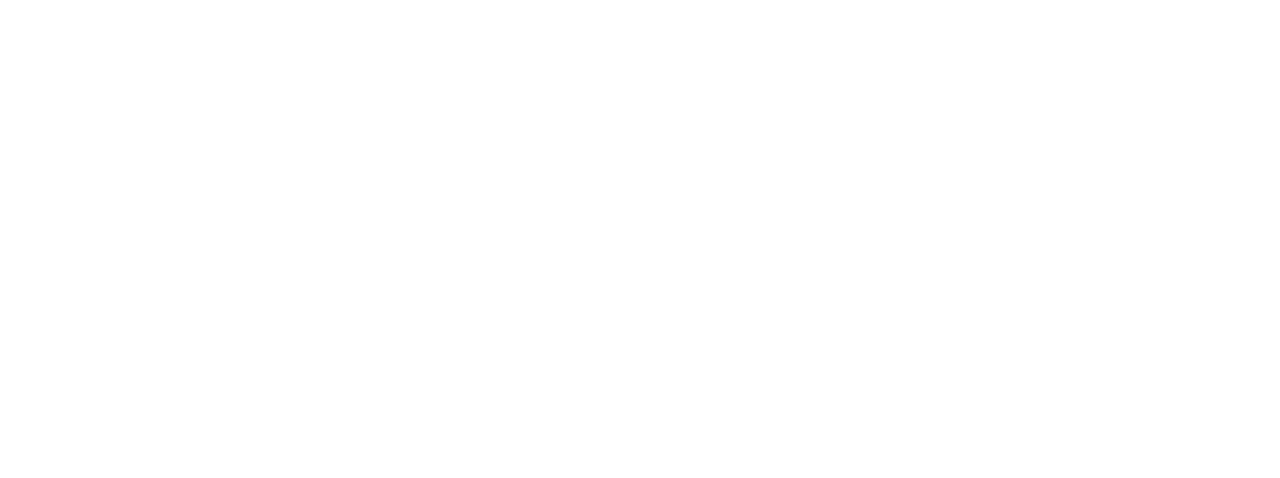
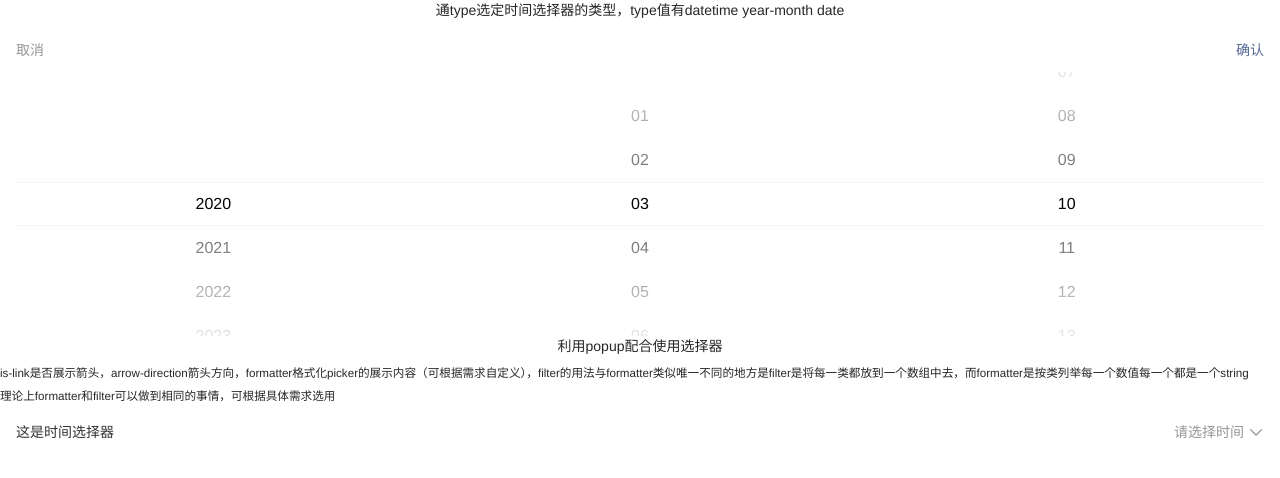
Before and after one commit to yonggeCode/vant-study, a Vue app: page /DatetimePicker in a window 1280 px wide. Shown: the top 478 px of the page. Built offline with nearby package versions, Linux system fonts and the light colour scheme.

Commit message:
DatetimePicker

```diff
--- a/src/router/index.js
+++ b/src/router/index.js
@@ -61,6 +61,16 @@
     component: () => import('../views/Checkbox')
   },
   {
+    path: '/DatetimePicker',
+    name: 'DatetimePicker',
+    component: () => import('../views/DatetimePicker')
+  },
+  {
+    path: '/Field',
+    name: 'Field',
+    component: () => import('../views/Field')
+  },
+  {
     path: '/Test',
     name: 'Test',
     component: () => import('../views/Test')
--- /dev/null
+++ b/src/views/DatetimePicker.vue
@@ -0,0 +1,117 @@
+<template>
+  <div class="container">
+    <div class="block">
+      <h4>通type选定时间选择器的类型，type值有datetime year-month date</h4>
+      <van-datetime-picker
+        v-model="currentDate"
+        type="date"
+        :min-date="minDate"
+        :max-date="maxDate"
+      />
+    </div>
+
+    <div class="block">
+      <h4>利用popup配合使用选择器</h4>
+      <h5>is-link是否展示箭头，arrow-direction箭头方向，formatter格式化picker的展示内容（可根据需求自定义），filter的用法与formatter类似唯一不同的地方是filter是将每一类都放到一个数组中去，而formatter是按类列举每一个数值每一个都是一个string</h5>
+      <h5>理论上formatter和filter可以做到相同的事情，可根据具体需求选用</h5>
+      <van-cell
+        title="这是时间选择器"
+        is-link
+        arrow-direction="down"
+        :value="timeValue"
+        @click="show = true"
+      />
+      <van-popup v-model="show" position="bottom">
+        <van-datetime-picker
+          v-model="currentDate"
+          type="datetime"
+          :min-date="minDate"
+          :max-date="maxDate"
+          :formatter="formatter"
+          :filter="filter"
+          @cancel="show = false"
+          @confirm="confirmPicker"
+					@change="onChange"
+        />
+      </van-popup>
+    </div>
+  </div>
+</template>
+
+<script>
+import Vue from "vue";
+import { DatetimePicker, Popup, Cell } from "vant";
+Vue.use(DatetimePicker);
+Vue.use(Popup);
+Vue.use(Cell);
+
+export default {
+  data() {
+    return {
+      minDate: new Date(2020, 0, 1),
+      maxDate: new Date(2025, 10, 1),
+      currentDate: new Date(),
+      show: false,
+      currentDate2: new Date(),
+      timeValue: "请选择时间",
+    };
+  },
+  methods: {
+    confirmPicker(val) {
+      // console.log(val);
+      let year = val.getFullYear();
+      let month = val.getMonth() + 1;
+      let day = val.getDate();
+      let hour = val.getHours();
+      let minute = val.getMinutes();
+      if (month >= 1 && month <= 9) {
+        month = `0${month}`;
+      }
+      if (day >= 1 && day <= 9) {
+        day = `0${day}`;
+      }
+      if (hour >= 0 && hour <= 9) {
+        hour = `0${hour}`;
+      }
+      if (minute >= 0 && minute <= 9) {
+        minute = `0${minute}`;
+      }
+      this.timeValue = `${year}-${month}-${day} ${hour}:${minute}`;
+      this.show = false;
+    },
+    // 选项格式化函数，给对应的数字后面加入年月日
+    formatter(type, value) {
+      // console.log(type,value)
+      if (type === "year") {
+        return `${value}年`;
+        // console.log(value)
+      } else if (type === "month") {
+        return `${value}月`;
+      } else if (type === "day") {
+        return `${value}日`;
+      } else if (type === "hour") {
+        return `${value}时`;
+      } else if (type === "minute") {
+        return `${value}分`;
+      } else if (type === "second") {
+        return `${value}秒`;
+      }
+      // console.log(value)
+      return value;
+    },
+    //利用filter给分钟添加一个间隔。每个选项间隔5分钟
+    // 可以发现filter与formatter的表现形式十分的类似，只不过formatter每一个value是string,filter的option是array
+    filter(type, options) {
+      // console.log(options)
+      if (type === "minute") {
+        // console.log(options);
+        return options.filter(option => option % 5 === 0);
+      }
+      return options;
+    },
+    onChange(item) {
+			console.log('组件实例',item)
+    }
+  }
+};
+</script>
--- /dev/null
+++ b/src/views/Field.vue
@@ -0,0 +1,11 @@
+<template>
+    <div class="container">
+
+    </div>
+</template>
+
+<script>
+export default {
+
+}
+</script>
--- a/src/views/Home.vue
+++ b/src/views/Home.vue
@@ -16,6 +16,8 @@
         <h2>表单组件</h2>
         <router-link to="/Calendar">Calendar</router-link>|
         <router-link to="/Checkbox">Checkbox</router-link>|
+        <router-link to="/DatetimePicker">DatetimePicker</router-link>|
+        <router-link to="/Field">Field</router-link>|
       </div>
       <router-link to="/Test">Test</router-link>|
     </div>
```
Also changed, not shown: src/views/Style.vue (+12 -0 lines).
